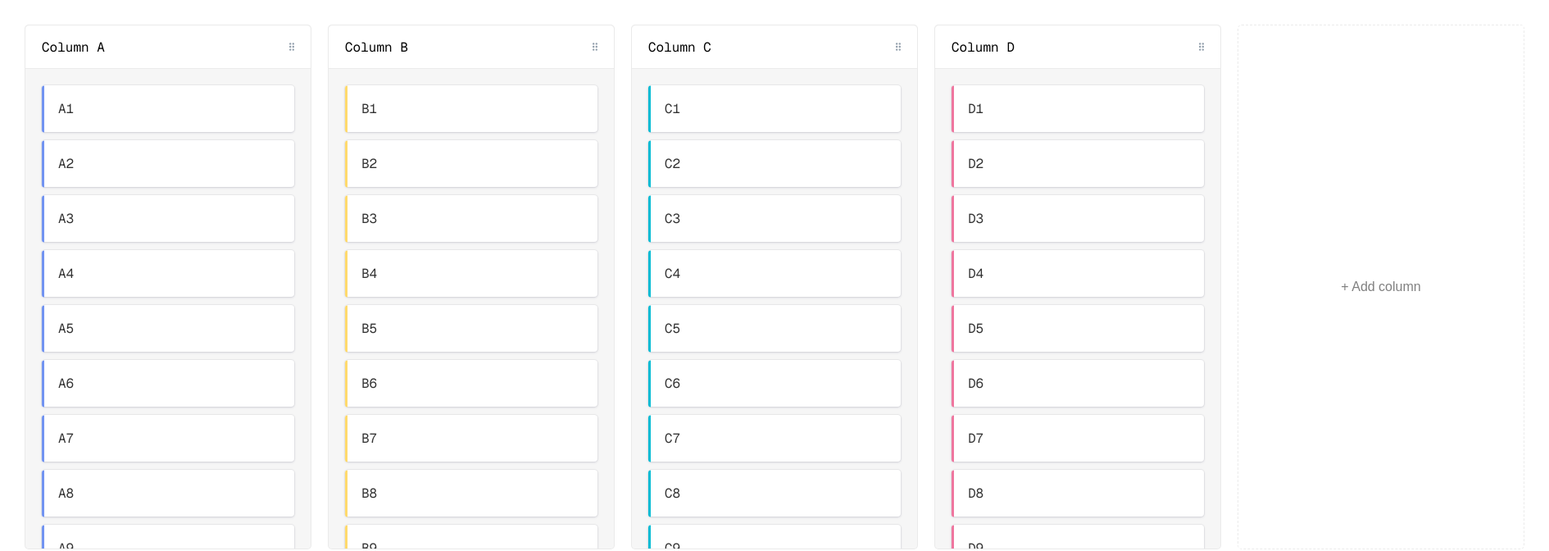
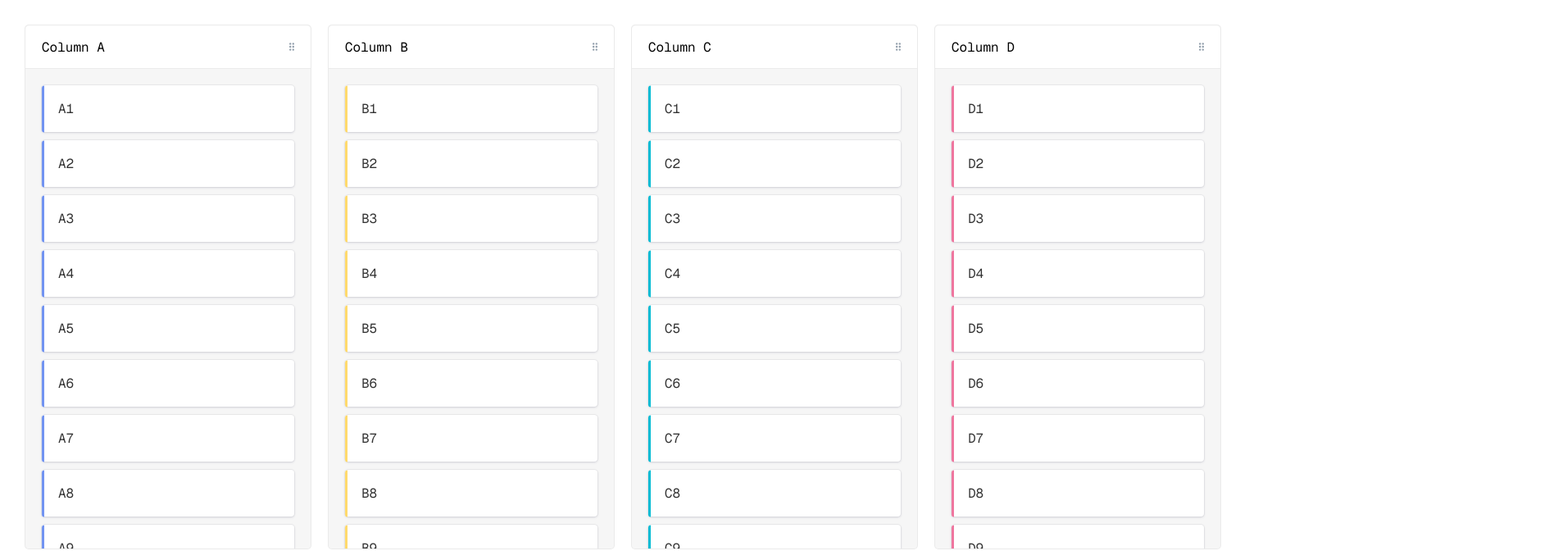
Before and after one commit to nelsonoftrafalgar/eisenhower, a Next.js app: page /test in a window 1280 px wide. Shown: the top 672 px of the page at 82% size, 1890 px wide, since content can reach past the window. Built offline with nearby package versions, Linux system fonts and the light colour scheme.

Commit message:
remove add column

```diff
--- a/src/dnd/MultipleContainers.tsx
+++ b/src/dnd/MultipleContainers.tsx
@@ -152,7 +152,7 @@ interface Props {
 
 export const TRASH_ID = 'void'
 const PLACEHOLDER_ID = 'placeholder'
-const empty: UniqueIdentifier[] = []
+// const empty: UniqueIdentifier[] = []
 
 export function MultipleContainers({
 	adjustScale = false,
@@ -486,17 +486,6 @@ export function MultipleContainers({
 							</SortableContext>
 						</DroppableContainer>
 					))}
-					{minimal ? undefined : (
-						<DroppableContainer
-							id={PLACEHOLDER_ID}
-							disabled={isSortingContainer}
-							items={empty}
-							onClick={handleAddColumn}
-							placeholder
-						>
-							+ Add column
-						</DroppableContainer>
-					)}
 				</SortableContext>
 			</div>
 			{createPortal(
@@ -573,18 +562,6 @@ export function MultipleContainers({
 
 	function handleRemove(containerID: UniqueIdentifier) {
 		setContainers((containers) => containers.filter((id) => id !== containerID))
-	}
-
-	function handleAddColumn() {
-		const newContainerId = getNextContainerId()
-
-		unstable_batchedUpdates(() => {
-			setContainers((containers) => [...containers, newContainerId])
-			setItems((items) => ({
-				...items,
-				[newContainerId]: []
-			}))
-		})
 	}
 
 	function getNextContainerId() {
```
